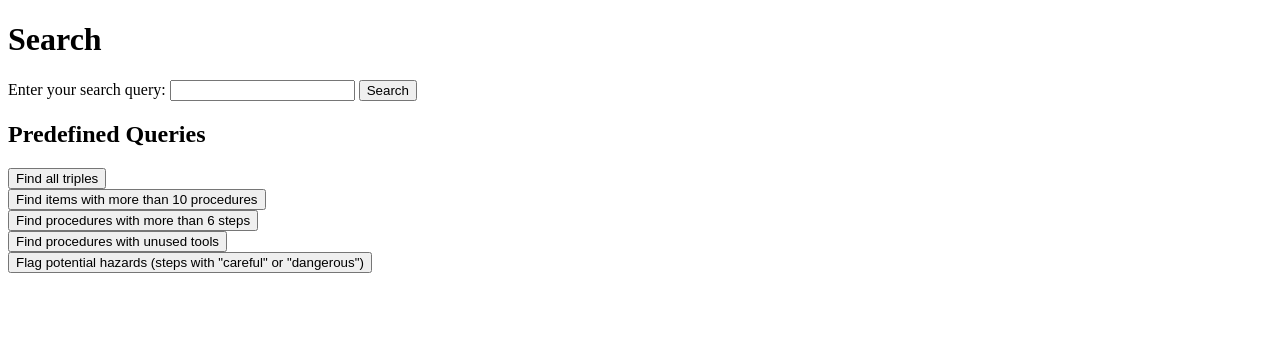
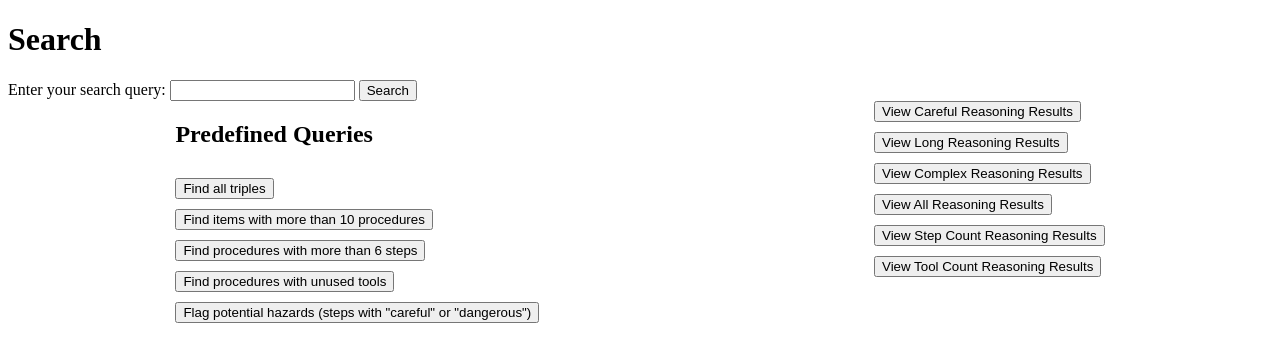
Before and after one commit to Aifert/CITS3005-Project, a Flask app: page / in a window 1280 px wide. Shown: the top 362 px of the page. Run offline with Flask 3, Linux system fonts and the light colour scheme.

Commit message:
add more shit

```diff
--- a/app/__init__.py
+++ b/app/__init__.py
@@ -16,6 +16,8 @@ kg.load_data('data/Mac.json')
 
 reasoned_ontology, reasoning_results = demonstrate_reasoning(ontology, kg)
 
+print(reasoning_results)
+
 kg.graph.serialize(destination='knowledge_graph.rdf', format='xml')
 kg.graph.serialize(destination='knowledge_graph.ttl', format='turtle')
 
--- a/app/routes.py
+++ b/app/routes.py
@@ -25,7 +25,38 @@ def search():
 
     return render_template('results.html', results=results, query=query)
 
-@app.route('/reasoning_results')
-def show_reasoning_results():
+
+@app.route('/careful_reasoning_results')
+def show_careful_reasoning_results():
     results = app.config['REASONING_RESULTS']
-    return render_template('reasoning_results.html', results=results)
+    return render_template('reasoning_results.html', results=results, result_type="CautionProcedures", subtype="StepsWithCaution", text_to_highlight="careful")
+
+
+@app.route('/long_reasoning_results')
+def show_long_reasoning_results():
+    results = app.config['REASONING_RESULTS']
+    return render_template('reasoning_results.html', results=results, result_type="LongProcedures", subtype="ProceduresWithStepCount", text_to_highlight="")
+
+
+@app.route('/complex_reasoning_results')
+def show_complex_reasoning_results():
+    results = app.config['REASONING_RESULTS']
+    return render_template('reasoning_results.html', results=results, result_type="ComplexProcedures", subtype="", text_to_highlight="")
+
+
+@app.route('/all_reasoning_results')
+def show_all_reasoning_results():
+    results = app.config['REASONING_RESULTS']
+    return render_template('reasoning_results.html', results=results, result_type="AllProcedures", subtype=None, text_to_highlight="")
+
+
+@app.route('/step_count_reasoning_results')
+def show_step_reasoning_results():
+    results = app.config['REASONING_RESULTS']
+    return render_template('reasoning_results.html', results=results, result_type="ProceduresWithStepCount", subtype=None, text_to_highlight="")
+
+
+@app.route('/tool_count_reasoning_results')
+def show_tool_reasoning_results():
+    results = app.config['REASONING_RESULTS']
+    return render_template('reasoning_results.html', results=results, result_type="ProceduresWithToolCount", subtype=None, text_to_highlight="")
--- a/app/templates/search_form.html
+++ b/app/templates/search_form.html
@@ -4,6 +4,24 @@
     <meta charset="UTF-8">
     <meta name="viewport" content="width=device-width, initial-scale=1.0">
     <title>Search</title>
+    <style>
+        .predefined {
+            display: flex;
+            flex-direction: column;
+            gap: 10px;
+        }
+        .reasoning {
+            display: flex;
+            flex-direction: column;
+            gap: 10px;
+        }
+
+        .content {
+            display: flex;
+            flex-direction: row;
+            justify-content: space-around;
+        }
+    </style>
 </head>
 <body>
     <h1>Search</h1>
@@ -12,6 +30,8 @@
         <input type="text" id="query" name="query" required>
         <button type="submit">Search</button>
     </form>
+    <div class="content">
+        <div class="predefined">
             <h2>Predefined Queries</h2>
             <form action="{{ url_for('search') }}" method="POST">
                 <button type="submit" name="query" value="find_all_triples">
@@ -38,5 +58,39 @@
                     Flag potential hazards (steps with "careful" or "dangerous")
                 </button>
             </form>
+        </div>
+        <div class="reasoning">
+            <form action="{{ url_for('show_careful_reasoning_results') }}" method="GET">
+                <button type="submit">
+                    View Careful Reasoning Results
+                </button>
+            </form>
+            <form action="{{ url_for('show_long_reasoning_results') }}" method="GET">
+                <button type="submit">
+                    View Long Reasoning Results
+                </button>
+            </form>
+            <form action="{{ url_for('show_complex_reasoning_results') }}" method="GET">
+                <button type="submit">
+                    View Complex Reasoning Results
+                </button>
+            </form>
+            <form action="{{ url_for('show_all_reasoning_results') }}" method="GET">
+                <button type="submit">
+                    View All Reasoning Results
+                </button>
+            </form>
+            <form action="{{ url_for('show_step_reasoning_results') }}" method="GET">
+                <button type="submit">
+                    View Step Count Reasoning Results
+                </button>
+            </form>
+            <form action="{{ url_for('show_tool_reasoning_results') }}" method="GET">
+                <button type="submit">
+                    View Tool Count Reasoning Results
+                </button>
+            </form>
+        </div>
+    </div>
 </body>
 </html>
```
Also changed, not shown: app/ontology_loader.py (+59 -27 lines), app/templates/reasoning_results.html (+8 -6 lines). Lines whose indentation alone changed are shown as unchanged.
